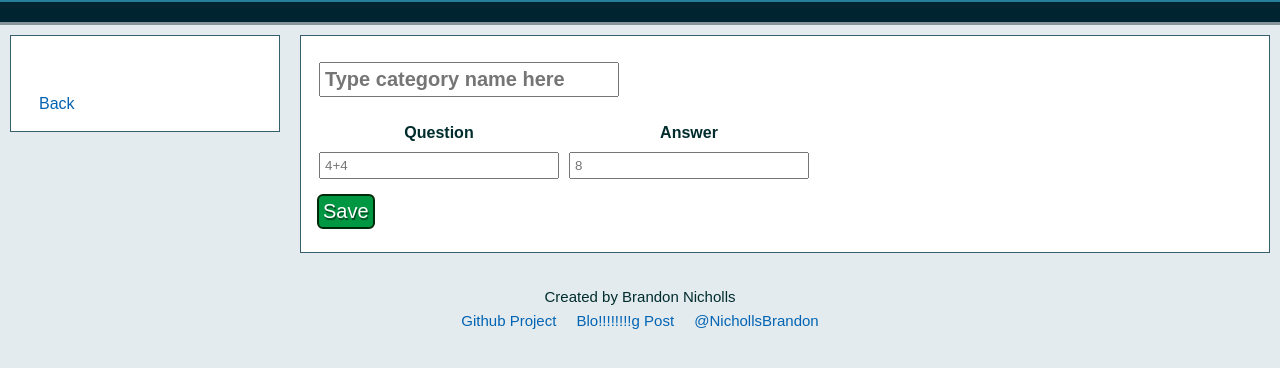
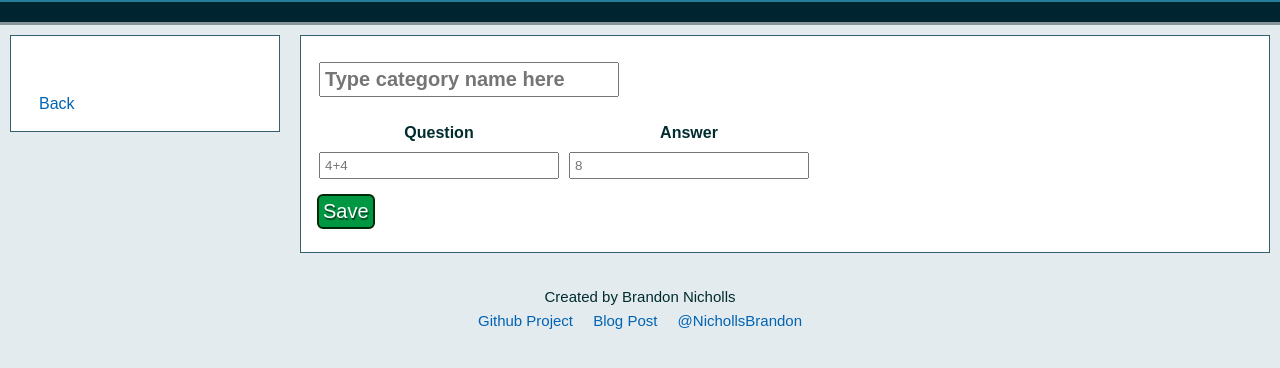
Before and after one commit to iambrandonn/FlashCards, a plain HTML site: page addEditList.html in a window 1280 px wide. Drawn offline with nearby package versions, Linux system fonts and the light colour scheme.

Commit message:
Updated link to blog post

```diff
--- a/addEditList.html
+++ b/addEditList.html
@@ -46,7 +46,7 @@
 		<div class="footer">
 			<div>Created by Brandon Nicholls</div>
 			<a href="https://github.com/iambrandonn/FlashCards">Github Project</a>
-			<a href="http://tripleequals.blogspot.com/2012/09/webcam-swiper.html">Blo!!!!!!!!g Post</a>
+			<a href="http://tripleequals.blogspot.com/2013/02/the-new-web-speech-api-flash-cards.html">Blog Post</a>
 			<a href="https://twitter.com/NichollsBrandon">@NichollsBrandon</a>
 		</div>
 
```
Also changed, not shown: index.html (+1 -1 lines).
